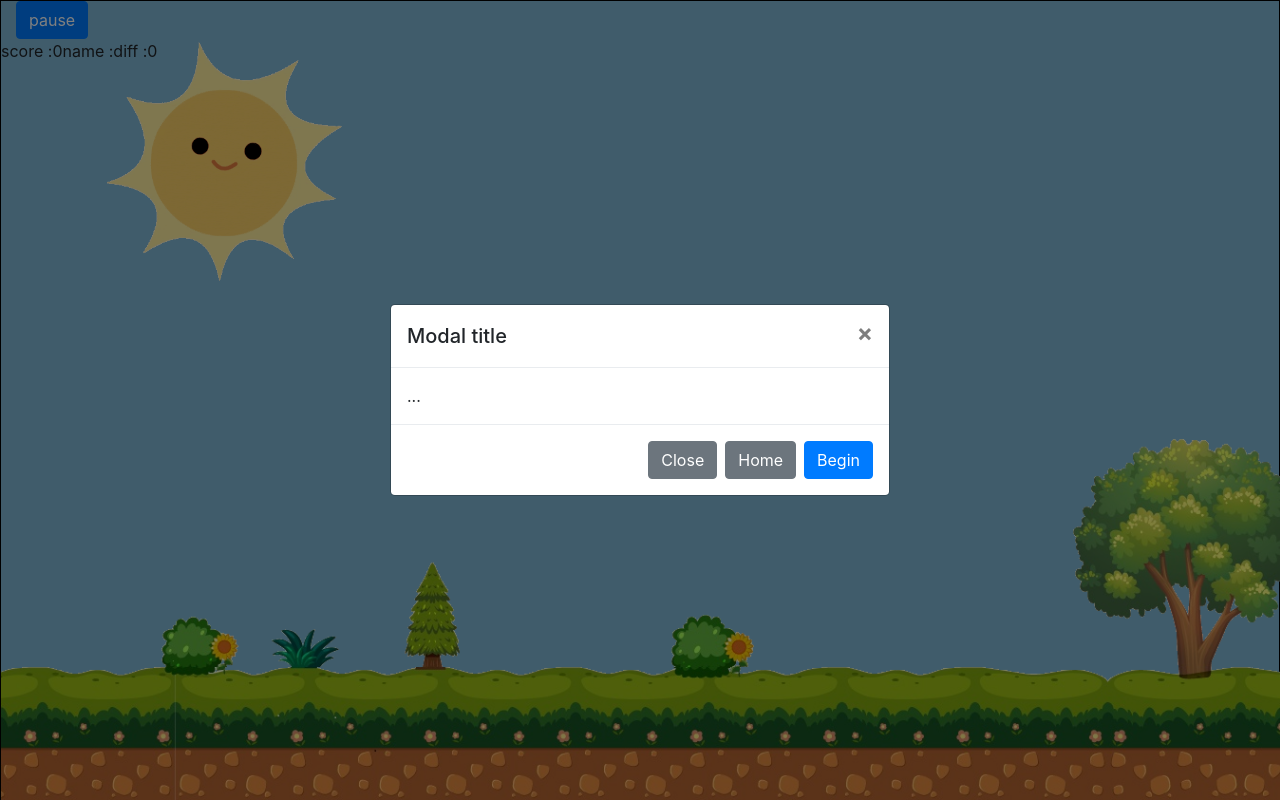
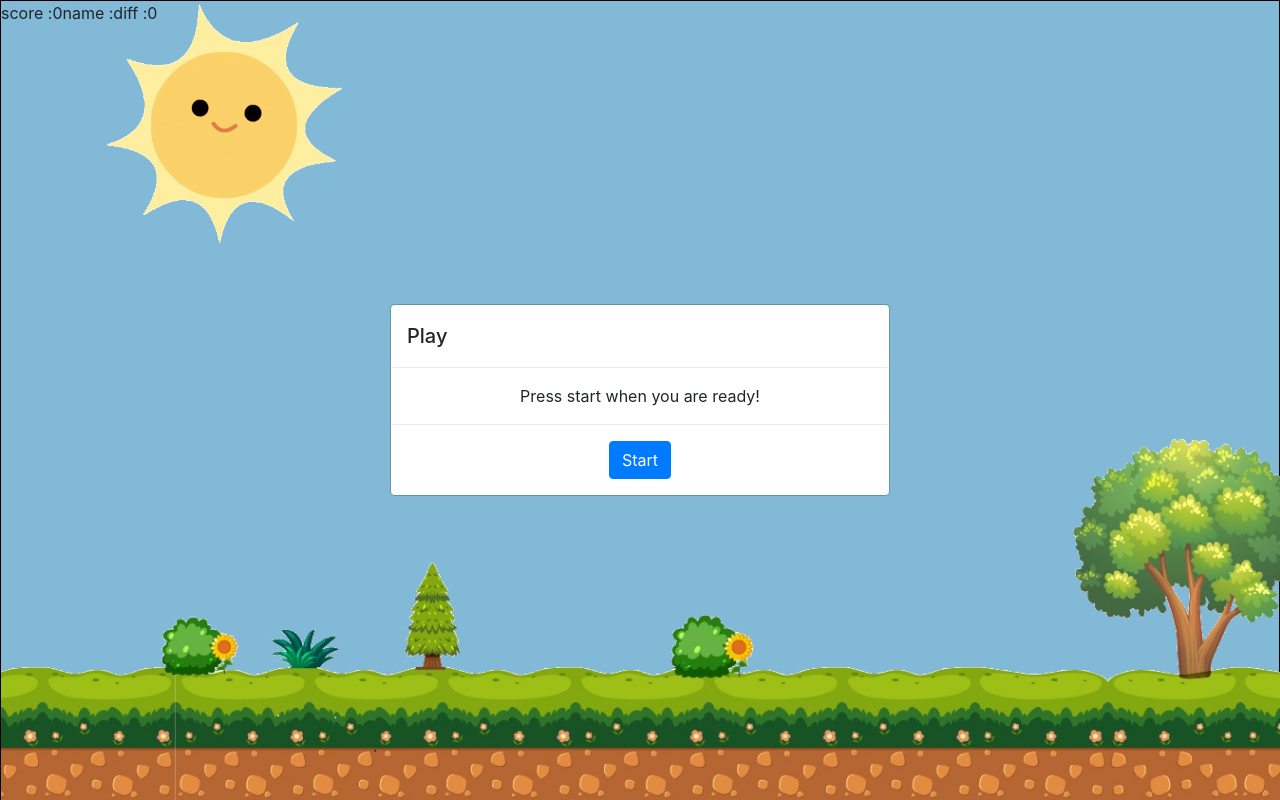
Before and after one commit to ramy100/ShootingBirds-Js-Project, a plain HTML site: page game.html in a window 1280 px wide. Shown: the top 800 px of the page. Drawn offline with Linux system fonts and the light colour scheme.

Commit message:
Start modal modified

```diff
--- a/game.html
+++ b/game.html
@@ -16,7 +16,6 @@
             padding: 0;
             margin: 0;
         }
-
         body {
             height: 100vh;
             background-color: rebeccapurple;
@@ -24,18 +23,15 @@
             -webkit-user-drag: none;
             overflow: hidden;
         }
-
         img {
             -webkit-user-select: none;
             -webkit-user-drag: none;
         }
-
         .BlackDuck {
             width: 100px;
             height: 100px;
             z-index: 1;
         }
-
         .moon {
             position: absolute;
             left: 100%;
@@ -43,7 +39,6 @@
             -webkit-user-select: none;
             -webkit-user-drag: none;
         }
-
         .sun {
             position: absolute;
             left: 100px;
@@ -52,31 +47,15 @@
             -webkit-user-select: none;
             -webkit-user-drag: none;
         }
-
         #game {
             height: 80%;
             border: 1px solid black;
             -webkit-user-select: none;
             -webkit-user-drag: none;
         }
-
         span {
             z-index: 1;
         }
-
-
-
-        /* #foreground{
-            display: block;
-            position: absolute;
-            bottom: 0px;
-        } */
-
-        /* .fore{
-            position: absolute;
-            bottom: 0px;
-        } */
-
         .bg {
             background-image: url("images/back.png");
             width: 100%;
@@ -93,34 +72,24 @@
         }
     </style>
 </head>
-
 <body>
     <audio loop type="audio/mpeg"
         src="Jingle Bells - Free MP3 Instrumental - Christmas Carol - Karaoke Version (mp3cut.net) (2).mp3"
         autoplay></audio>
     <div class="container-fluid h-100" id="game" style="background-color: rgb(129, 185, 215);">
-        <!-- Button trigger modal -->
-        <button type="button" class="btn btn-primary" data-toggle="modal" data-target="#exampleModalCenter">
-            pause
-        </button>
         <!-- Modal -->
         <div class="modal fade" id="exampleModalCenter" tabindex="-1" role="dialog"
-            aria-labelledby="exampleModalCenterTitle" aria-hidden="true">
+            aria-labelledby="exampleModalCenterTitle" aria-hidden="true" data-keyboard="false" data-backdrop="false">
             <div class="modal-dialog modal-dialog-centered" role="document">
                 <div class="modal-content">
                     <div class="modal-header">
-                        <h5 class="modal-title" id="exampleModalLongTitle">Modal title</h5>
-                        <button type="button" class="close" data-dismiss="modal" aria-label="Close">
-                            <span aria-hidden="true">&times;</span>
-                        </button>
+                        <h5 class="modal-title" id="exampleModalLongTitle">Play</h5>
                     </div>
-                    <div class="modal-body">
-                        ...
+                    <div class="modal-body text-center">
+                        Press start when you are ready!
                     </div>
                     <div class="modal-footer">
-                        <button type="button" class="btn btn-secondary" data-dismiss="modal">Close</button>
-                        <button type="button" class="btn btn-secondary" data-dismiss="modal">Home</button>
-                        <button type="button" class="btn btn-primary" id="StartGame">Begin</button>
+                        <button type="button" class="btn btn-primary mx-auto" id="StartGame">Start</button>
                     </div>
                 </div>
             </div>
@@ -137,22 +106,6 @@
             <img src="images/back.png" alt="" style="width: 100%; position: absolute;bottom: 0;">
         </div>
     </div>
-    <!-- <div id="game" class="background">
-        <img class="sun" src="images/sun.gif" alt="">
-        <img  class="moon" src="images/loop_luna_talking.gif" alt="">
-        <span >score : </span>
-        <span id="myscore">0</span>
-        <span >name : </span>
-        <span id="myname">player name</span>
-        <span >diff : </span>
-        <span id="mydiff">255</span>
-    </div> -->
-
-
-    <!-- <img class="fore" src="images/fore.png" alt=""> -->
-
-    <!-- <div id="foreground"></div> -->
-
 </body>
 <script src="js/popper.js"></script>
 <script src="js/bootstrap.min.js"></script>
```
Also changed, not shown: game.js (line endings or trailing spaces).
